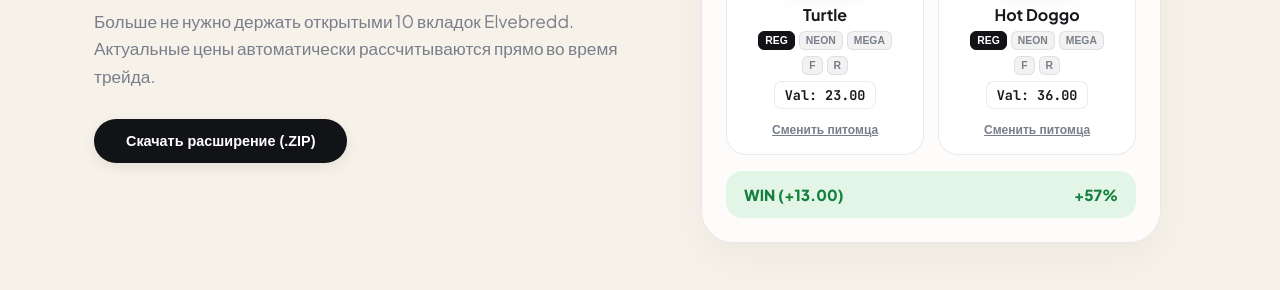
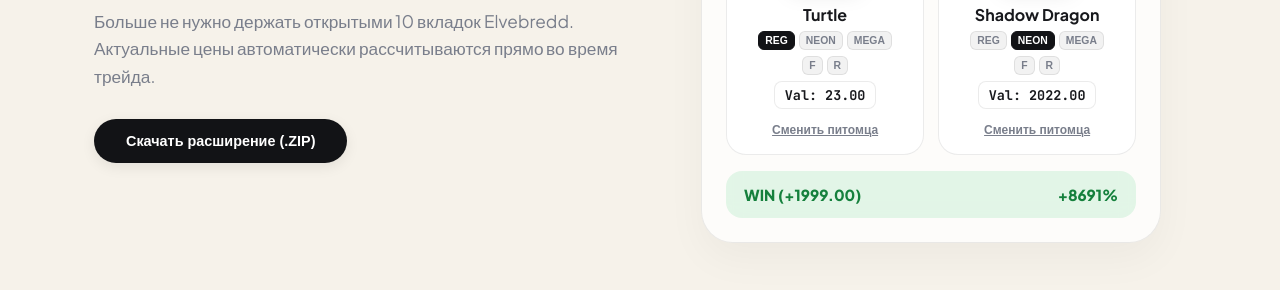
Before and after one commit to icecouldie/213e12312, a website: page index.html in a window 1280 px wide. Shown: the part 510-800 px from the top of the page. Drawn offline with nearby package versions, Linux system fonts and the light colour scheme.

Commit message:
Update index.html

```diff
--- a/index.html
+++ b/index.html
@@ -35,7 +35,6 @@
       --shiny-base: #18191D;
       --shiny-shine: #8C92A4;
       --spark-color: #121316;
-
       --bento-glow-color: 40, 42, 50;
     }
 
@@ -62,7 +61,6 @@
       --shiny-base: #8B949E;
       --shiny-shine: #FFFFFF;
       --spark-color: #FFFFFF;
-
       --bento-glow-color: 132, 0, 255;
     }
 
@@ -467,9 +465,9 @@
             <div class="pet-name" id="left-name">Turtle</div>
 
             <div class="tier-toggle-row">
-              <button class="tier-btn active" onclick="setModifier('left', 'tier', 1, this)">REG</button>
-              <button class="tier-btn" onclick="setModifier('left', 'tier', 4.1, this)">NEON</button>
-              <button class="tier-btn" onclick="setModifier('left', 'tier', 16.5, this)">MEGA</button>
+              <button class="tier-btn active" onclick="setTierType('left', 'reg', this)">REG</button>
+              <button class="tier-btn" onclick="setTierType('left', 'neon', this)">NEON</button>
+              <button class="tier-btn" onclick="setTierType('left', 'mega', this)">MEGA</button>
             </div>
             <div class="tier-toggle-row">
               <button class="tier-btn" id="left-f-btn" onclick="toggleOption('left', 'fly')">F</button>
@@ -483,26 +481,26 @@
           <div class="trade-box magic-bento-card">
             <div class="trade-box-label">Они отдают</div>
             <img class="pet-img" id="right-img" src="" alt="Pet" onerror="this.src='https://api.iconify.design/noto:paw-prints.svg'" />
-            <div class="pet-name" id="right-name">Hot Doggo</div>
+            <div class="pet-name" id="right-name">Shadow Dragon</div>
 
             <div class="tier-toggle-row">
-              <button class="tier-btn active" onclick="setModifier('right', 'tier', 1, this)">REG</button>
-              <button class="tier-btn" onclick="setModifier('right', 'tier', 3.9, this)">NEON</button>
-              <button class="tier-btn" onclick="setModifier('right', 'tier', 15.8, this)">MEGA</button>
+              <button class="tier-btn" onclick="setTierType('right', 'reg', this)">REG</button>
+              <button class="tier-btn active" onclick="setTierType('right', 'neon', this)">NEON</button>
+              <button class="tier-btn" onclick="setTierType('right', 'mega', this)">MEGA</button>
             </div>
             <div class="tier-toggle-row">
               <button class="tier-btn" id="right-f-btn" onclick="toggleOption('right', 'fly')">F</button>
               <button class="tier-btn" id="right-r-btn" onclick="toggleOption('right', 'ride')">R</button>
             </div>
 
-            <div class="val-badge" id="right-val">Val: 36.00</div>
+            <div class="val-badge" id="right-val">Val: 2022.00</div>
             <div><button class="switch-link" onclick="cycleRightPet()">Сменить питомца</button></div>
           </div>
         </div>
 
         <div class="wfl-result-box" id="trade-verdict">
-          <span id="verdict-label">LOSE (-13.00 ELVE)</span>
-          <span id="verdict-spread">-36%</span>
+          <span id="verdict-label">WIN (+1999.00 ELVE)</span>
+          <span id="verdict-spread">+8691%</span>
         </div>
       </div>
     </div>
@@ -707,18 +705,18 @@
     initBlurDesc();
 
     let PETS_DATABASE = [
-      { name: "Bat Dragon", image: "image pets/Bat Dragon.png", tier: "High-Tier Legendary", base: 943.0, reg: "943.00", neon: "2200.00", mega: "6500.00", demand: "High Demand 🔥" },
-      { name: "Shadow Dragon", image: "image pets/Shadow Dragon.png", tier: "High-Tier Legendary", base: 844.0, reg: "844.00", neon: "1300.00", mega: "3300.00", demand: "High Demand 🔥" },
-      { name: "Giraffe", image: "image pets/Giraffe.png", tier: "High-Tier Legendary", base: 475.0, reg: "475.00", neon: "920.00", mega: "2900.00", demand: "Stable" },
-      { name: "Frost Dragon", image: "image pets/Frost Dragon.png", tier: "High-Tier Legendary", base: 326.0, reg: "326.00", neon: "552.00", mega: "1400.00", demand: "High Demand 🔥" },
+      { name: "Bat Dragon", image: "image pets/Bat Dragon.png", tier: "High-Tier Legendary", base: 943.0, reg: "943.00", neon: "2280.00", mega: "6500.00", demand: "High Demand 🔥" },
+      { name: "Shadow Dragon", image: "image pets/Shadow Dragon.png", tier: "High-Tier Legendary", base: 844.0, reg: "844.00", neon: "2022.00", mega: "5150.00", demand: "High Demand 🔥" },
+      { name: "Giraffe", image: "image pets/Giraffe.png", tier: "High-Tier Legendary", base: 475.0, reg: "475.00", neon: "1150.00", mega: "2900.00", demand: "Stable" },
+      { name: "Frost Dragon", image: "image pets/Frost Dragon.png", tier: "High-Tier Legendary", base: 326.0, reg: "326.00", neon: "790.00", mega: "1980.00", demand: "High Demand 🔥" },
       { name: "Owl", image: "image pets/Owl.png", tier: "High-Tier Legendary", base: 246.5, reg: "246.50", neon: "603.00", mega: "1900.00", demand: "High Demand 🔥" },
-      { name: "Giant Panda", image: "image pets/Giant Panda.png", tier: "High-Tier Legendary", base: 220.0, reg: "220.00", neon: "850.00", mega: "3300.00", demand: "High Demand 🔥" },
-      { name: "Blazing Lion", image: "image pets/Blazing Lion.png", tier: "High-Tier Legendary", base: 202.0, reg: "202.00", neon: "790.00", mega: "3100.00", demand: "High Demand 🔥" },
-      { name: "Parrot", image: "image pets/Parrot.png", tier: "High-Tier Legendary", base: 196.5, reg: "196.50", neon: "396.00", mega: "1000.00", demand: "Stable" },
-      { name: "Crow", image: "image pets/Crow.png", tier: "High-Tier Legendary", base: 175.5, reg: "175.50", neon: "400.00", mega: "1200.00", demand: "Stable" },
-      { name: "Evil Unicorn", image: "image pets/Evil Unicorn.png", tier: "High-Tier Legendary", base: 109.0, reg: "109.00", neon: "260.00", mega: "750.00", demand: "Stable" },
+      { name: "Giant Panda", image: "image pets/Giant Panda.png", tier: "High-Tier Legendary", base: 220.0, reg: "220.00", neon: "535.00", mega: "1650.00", demand: "High Demand 🔥" },
+      { name: "Blazing Lion", image: "image pets/Blazing Lion.png", tier: "High-Tier Legendary", base: 202.0, reg: "202.00", neon: "490.00", mega: "1520.00", demand: "High Demand 🔥" },
+      { name: "Parrot", image: "image pets/Parrot.png", tier: "High-Tier Legendary", base: 196.5, reg: "196.50", neon: "480.00", mega: "1480.00", demand: "Stable" },
+      { name: "Crow", image: "image pets/Crow.png", tier: "High-Tier Legendary", base: 175.5, reg: "175.50", neon: "428.00", mega: "1320.00", demand: "Stable" },
+      { name: "Evil Unicorn", image: "image pets/Evil Unicorn.png", tier: "High-Tier Legendary", base: 109.0, reg: "109.00", neon: "265.00", mega: "820.00", demand: "Stable" },
       { name: "Hot Doggo", image: "image pets/Hot Doggo.png", tier: "Legendary", base: 36.0, reg: "36.00", neon: "97.20", mega: "280.00", demand: "High Demand 🔥" },
-      { name: "Turtle", image: "image pets/Turtle.png", tier: "Legendary", base: 23.0, reg: "23.00", neon: "51.00", mega: "205.00", demand: "High Demand 🔥" }
+      { name: "Turtle", image: "image pets/Turtle.png", tier: "Legendary", base: 23.0, reg: "23.00", neon: "56.00", mega: "172.00", demand: "High Demand 🔥" }
     ];
 
     function renderPets(list) {
@@ -756,7 +754,6 @@
       renderPets(filtered);
     }
 
-    // Автоматическая загрузка актуального pets-data.json
     fetch('./pets-data.json?v=' + Date.now())
       .then(res => res.json())
       .then(data => {
@@ -764,10 +761,6 @@
           PETS_DATABASE = data;
         }
         renderPets(PETS_DATABASE);
-        const hotDoggo = PETS_DATABASE.find(p => p.name === 'Hot Doggo');
-        if (hotDoggo) {
-          rightPets[0].base = hotDoggo.base;
-        }
         calcValues();
       })
       .catch(() => {
@@ -795,54 +788,71 @@
     }
 
     const leftPets = [
-      { name: "Turtle", image: "image pets/Turtle.png", base: 23.0 },
-      { name: "Frost Dragon", image: "image pets/Frost Dragon.png", base: 326.0 },
-      { name: "Owl", image: "image pets/Owl.png", base: 246.5 }
+      { name: "Turtle", image: "image pets/Turtle.png" },
+      { name: "Frost Dragon", image: "image pets/Frost Dragon.png" },
+      { name: "Owl", image: "image pets/Owl.png" }
     ];
 
     const rightPets = [
-      { name: "Hot Doggo", image: "image pets/Hot Doggo.png", base: 36.0 },
-      { name: "Shadow Dragon", image: "image pets/Shadow Dragon.png", base: 844.0 },
-      { name: "Bat Dragon", image: "image pets/Bat Dragon.png", base: 943.0 }
+      { name: "Shadow Dragon", image: "image pets/Shadow Dragon.png" },
+      { name: "Hot Doggo", image: "image pets/Hot Doggo.png" },
+      { name: "Bat Dragon", image: "image pets/Bat Dragon.png" }
     ];
 
     let leftIdx = 0;
     let rightIdx = 0;
     const tradeState = {
-      left: { tierMultiplier: 1, fly: false, ride: false },
-      right: { tierMultiplier: 1, fly: false, ride: false }
+      left: { type: 'reg', fly: false, ride: false },
+      right: { type: 'neon', fly: false, ride: false }
     };
+
+    function setTierType(side, type, btn) {
+      const parent = btn.parentElement;
+      Array.from(parent.children).forEach(b => b.classList.remove('active'));
+      btn.classList.add('active');
+      tradeState[side].type = type;
+      calcValues();
+    }
+
+    function toggleOption(side, opt) {
+      tradeState[side][opt] = !tradeState[side][opt];
+      const btn = document.getElementById(`${side}-${opt[0]}-btn`);
+      if (tradeState[side][opt]) btn.classList.add('active');
+      else btn.classList.remove('active');
+      calcValues();
+    }
 
     function calcValues() {
       const lPet = leftPets[leftIdx];
       const rPet = rightPets[rightIdx];
 
-      let lMultiplier = tradeState.left.tierMultiplier;
-      if (tradeState.left.fly) lMultiplier *= 1.15;
-      if (tradeState.left.ride) lMultiplier *= 1.10;
+      const lData = PETS_DATABASE.find(p => p.name === lPet.name) || { base: 23, reg: "23.00", neon: "56.00", mega: "172.00" };
+      const rData = PETS_DATABASE.find(p => p.name === rPet.name) || { base: 844, reg: "844.00", neon: "2022.00", mega: "5150.00" };
 
-      let rMultiplier = tradeState.right.tierMultiplier;
-      if (tradeState.right.fly) rMultiplier *= 1.15;
-      if (tradeState.right.ride) rMultiplier *= 1.10;
+      let lVal = parseFloat(lData[tradeState.left.type] || lData.reg || lData.base);
+      let rVal = parseFloat(rData[tradeState.right.type] || rData.reg || rData.base);
 
-      const lTotal = lPet.base * lMultiplier;
-      const rTotal = rPet.base * rMultiplier;
+      if (tradeState.left.fly) lVal += 1.5;
+      if (tradeState.left.ride) lVal += 1.0;
+
+      if (tradeState.right.fly) rVal += 1.5;
+      if (tradeState.right.ride) rVal += 1.0;
 
       const leftImg = document.getElementById('left-img');
       leftImg.src = lPet.image;
       document.getElementById('left-name').textContent = lPet.name;
-      document.getElementById('left-val').textContent = `Val: ${lTotal.toFixed(2)}`;
+      document.getElementById('left-val').textContent = `Val: ${lVal.toFixed(2)}`;
 
       const rightImg = document.getElementById('right-img');
       rightImg.src = rPet.image;
       document.getElementById('right-name').textContent = rPet.name;
-      document.getElementById('right-val').textContent = `Val: ${rTotal.toFixed(2)}`;
+      document.getElementById('right-val').textContent = `Val: ${rVal.toFixed(2)}`;
 
-      const diff = rTotal - lTotal;
+      const diff = rVal - lVal;
       const spreadEl = document.getElementById('verdict-spread');
       const labelEl = document.getElementById('verdict-label');
       const box = document.getElementById('trade-verdict');
-      const percent = Math.round((diff / (lTotal || 1)) * 100);
+      const percent = Math.round((diff / (lVal || 1)) * 100);
 
       if (diff > 1.5) {
         box.style.background = "var(--win-bg)"; box.style.color = "var(--win)";
@@ -859,25 +869,9 @@
     function selectRightPetByName(name) {
       const p = PETS_DATABASE.find(x => x.name === name);
       if (p) {
-        rightPets[rightIdx] = { name: p.name, image: p.image, base: p.base };
+        rightPets[rightIdx] = { name: p.name, image: p.image };
         calcValues();
       }
-    }
-
-    function setModifier(side, type, val, btn) {
-      const parent = btn.parentElement;
-      Array.from(parent.children).forEach(b => b.classList.remove('active'));
-      btn.classList.add('active');
-      tradeState[side].tierMultiplier = val;
-      calcValues();
-    }
-
-    function toggleOption(side, opt) {
-      tradeState[side][opt] = !tradeState[side][opt];
-      const btn = document.getElementById(`${side}-${opt[0]}-btn`);
-      if (tradeState[side][opt]) btn.classList.add('active');
-      else btn.classList.remove('active');
-      calcValues();
     }
 
     function cycleLeftPet() { leftIdx = (leftIdx + 1) % leftPets.length; calcValues(); }
```
